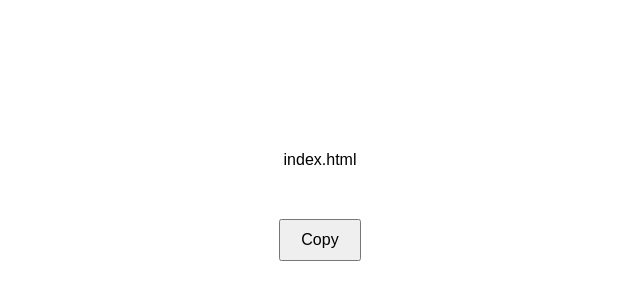
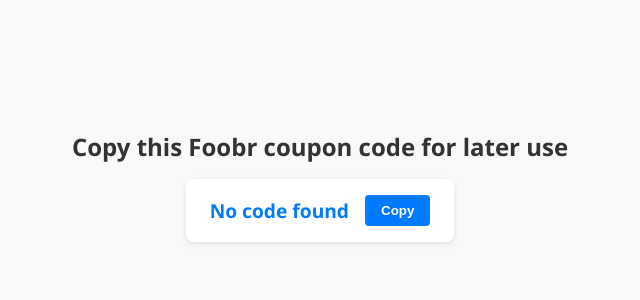
Before and after one commit to foobrng/copy_text_page, a plain HTML site: page index.html in a window 1280 px wide. Shown: the part 222-522 px from the top of the page, without its empty margins (320-960 px from the left). Drawn offline with Linux system fonts and the light colour scheme.

Commit message:
Update index.html

```diff
--- a/index.html
+++ b/index.html
@@ -1,40 +1,71 @@
-index.html
 <!DOCTYPE html>
 <html lang="en">
 <head>
   <meta charset="UTF-8" />
   <meta name="viewport" content="width=device-width, initial-scale=1.0"/>
-  <title>Copy Text</title>
+  <title>Foobr Coupon Code</title>
   <style>
     body {
-      font-family: sans-serif;
+      font-family: 'Segoe UI', Tahoma, Geneva, Verdana, sans-serif;
       display: flex;
       flex-direction: column;
       align-items: center;
       justify-content: center;
       height: 100vh;
-      padding: 20px;
+      margin: 0;
+      background: #f8f9fa;
+      color: #333;
+    }
+    h1 {
+      font-size: 1.5rem;
+      margin-bottom: 1rem;
+      text-align: center;
+    }
+    .code-box {
+      background: #ffffff;
+      padding: 1rem 1.5rem;
+      border-radius: 8px;
+      box-shadow: 0 2px 6px rgba(0, 0, 0, 0.1);
+      display: flex;
+      gap: 1rem;
+      align-items: center;
+    }
+    #coupon {
+      font-size: 1.2rem;
+      font-weight: bold;
+      color: #007bff;
     }
     button {
-      margin-top: 10px;
-      padding: 10px 20px;
-      font-size: 16px;
+      padding: 0.5rem 1rem;
+      background-color: #007bff;
+      border: none;
+      border-radius: 4px;
+      color: white;
+      font-weight: bold;
+      cursor: pointer;
+    }
+    button:hover {
+      background-color: #0056b3;
     }
   </style>
 </head>
 <body>
-  <h2 id="display-text"></h2>
-  <button onclick="copyText()">Copy</button>
+  <h1>Copy this Foobr coupon code for later use</h1>
+  <div class="code-box">
+    <span id="coupon">...</span>
+    <button onclick="copyToClipboard()">Copy</button>
+  </div>
 
   <script>
     const urlParams = new URLSearchParams(window.location.search);
-    const text = urlParams.get('text');
-    const displayText = document.getElementById('display-text');
-    displayText.innerText = text;
+    const text = urlParams.get('text') || 'No code found';
+    document.getElementById('coupon').textContent = text;
 
-    function copyText() {
+    function copyToClipboard() {
       navigator.clipboard.writeText(text).then(() => {
         alert('Copied to clipboard!');
+      }, () => {
+        alert('Failed to copy');
       });
     }
   </script>
```
